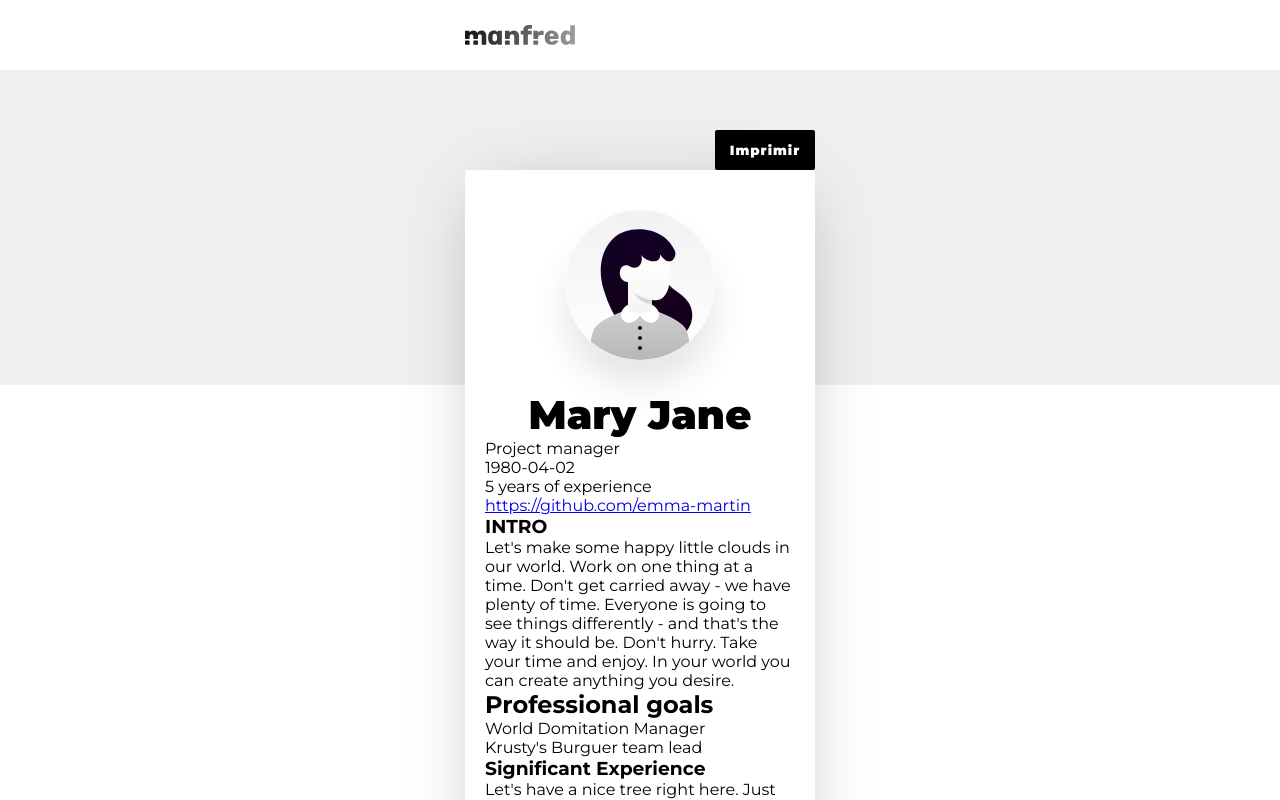
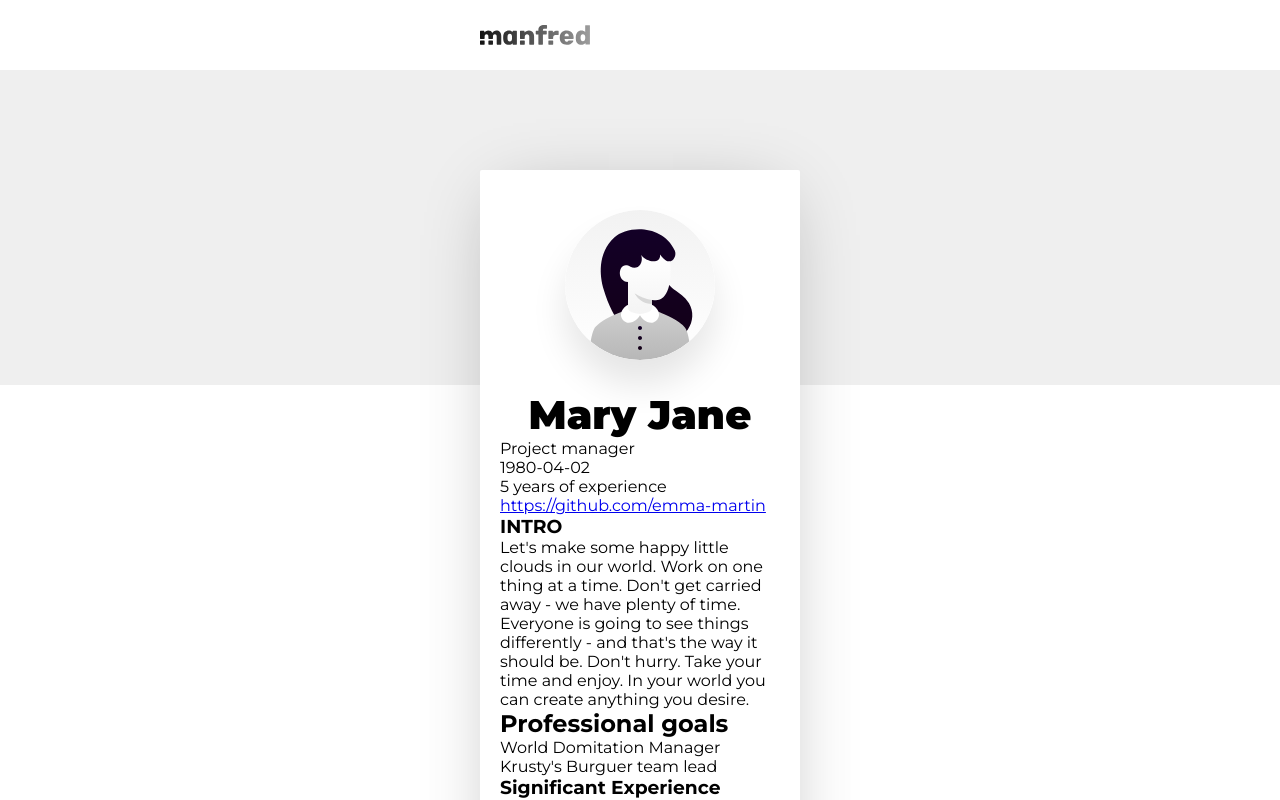
Before and after one commit to sayheylaura/manfred-awesomic-cv, a React (Create React App) app: page / in a window 1280 px wide. Shown: the top 800 px of the page. Built offline with nearby package versions, Linux system fonts and the light colour scheme.

Commit message:
Add some basic styles

```diff
--- a/src/App.scss
+++ b/src/App.scss
@@ -3,9 +3,11 @@
     margin: 0;
     box-sizing: border-box;
 }
+
 body {
     font-family: "Montserrat", sans-serif;
 }
+
 ul,
 ol {
     list-style: none;
@@ -17,23 +19,27 @@ ol {
 }
 
 // Header and Footer
-
-.header, .footer {
-  width: 100vw;
+.header,
+.footer {
+    width: auto;
     height: 70px;
     background-color: #fff;
 }
+
 .footer {
     box-shadow: 0px 5px 20px 0 rgba(0, 0, 0, 0.15);
 }
-.header__container, .footer__container {
-  width: 350px;
+
+.header__container,
+.footer__container {
+    width: 320px;
     margin: 0 auto;
     display: flex;
     justify-content: flex-start;
     align-items: center;
     height: 100%;
 }
+
 .logo {
     display: block;
     width: 110px;
@@ -47,25 +53,25 @@ ol {
 // Main
 .main {
     position: relative;
-  &::before{
+    &::before {
         position: absolute;
         top: 0;
         content: '';
         width: 100%;
-    height: 30%;
-    // background-image: linear-gradient(#efefef, #fff);
+        height: 30%; // background-image: linear-gradient(#efefef, #fff);
         background-color: #efefef;
-
     }
 }
 
 .preview__wrapper {
     padding: 100px 0 150px;
-  width: 350px;
+    max-width: 320px;
     margin: 0 auto;
     position: relative;
 }
+
 .preview__print-btn {
+    display: none;
     width: 100px;
     height: 40px;
     background-color: #000;
@@ -85,16 +91,18 @@ ol {
         background-color: #9C9C9C;
     }
 }
+
 .cv__wrapper {
     background-color: #fff;
     box-shadow: 0px 9px 71px -21px rgba(0, 0, 0, 0.3);
-  width: 350px;
+    max-width: 350px;
     border-radius: 2px;
     margin: 0px auto;
     padding: 40px 20px;
     overflow: auto;
     height: 100vh;
 }
+
 .author__image {
     width: 150px;
     height: 150px;
@@ -104,6 +112,7 @@ ol {
     box-shadow: 0px 25px 35px 0 rgba(0, 0, 0, 0.1);
     margin: 0 auto 30px;
 }
+
 .author__name {
     font-size: 40px;
     font-weight: 900;
@@ -111,7 +120,6 @@ ol {
 }
 
 //LanguagesList
-
 .languages__wrapper {
     padding: 10px 0;
 }
@@ -124,7 +132,6 @@ ol {
 }
 
 // LanguageItem
-
 .languages__list-item {
     margin-bottom: 30px;
 }
@@ -142,7 +149,6 @@ ol {
 }
 
 // MiscEducation
-
 .miscEducation__wrapper {
     padding: 20px 0 40px;
 }
@@ -165,7 +171,6 @@ ol {
 }
 
 // Questionnaire
-
 .questionnaire__wrapper {
     padding: 20px 0 40px;
 }
```
Lines whose indentation alone changed are shown as unchanged.
